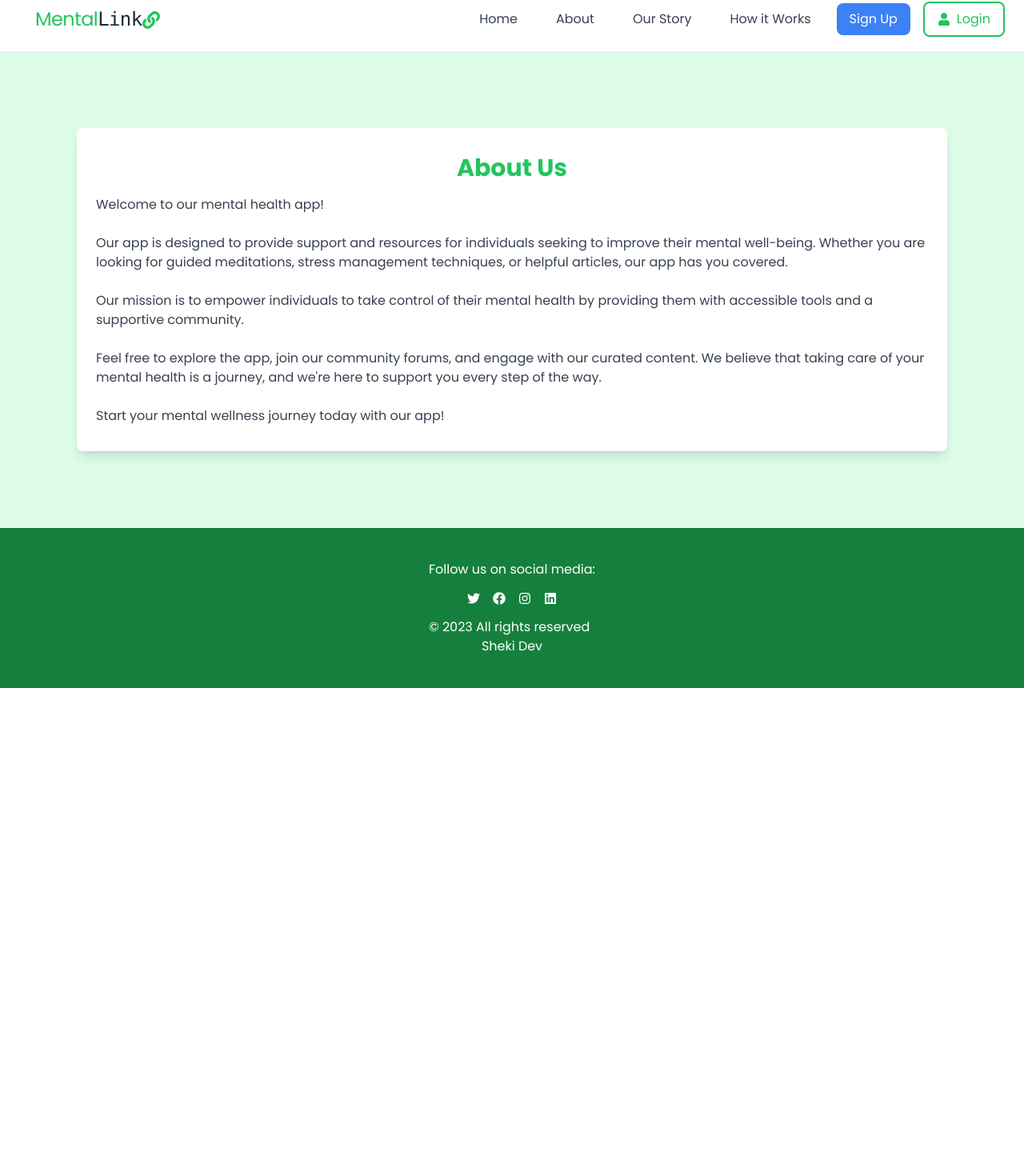
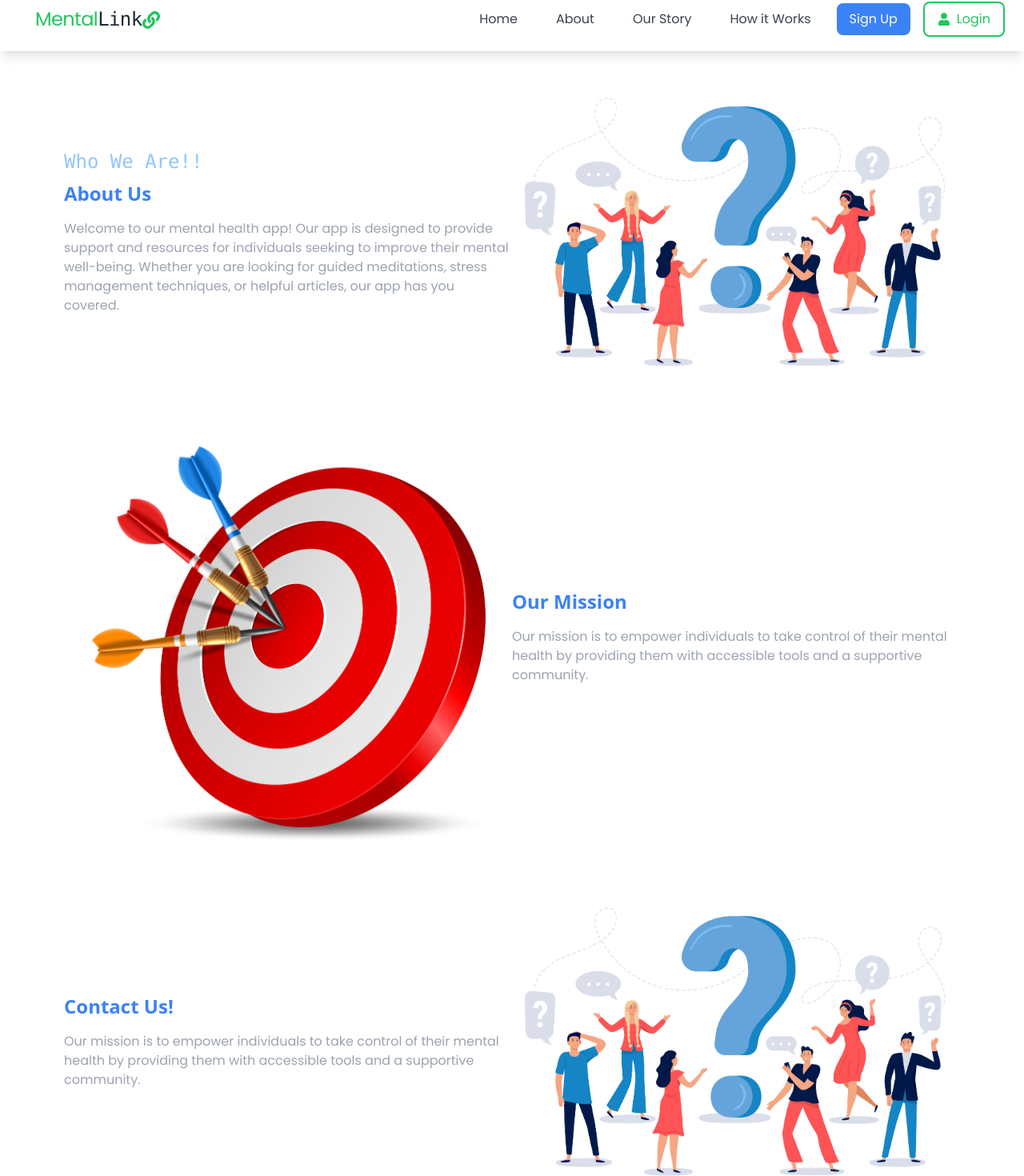
Before and after one commit to shekinahmanyi/mental_link_project, a React (Create React App) app in the folder frontend/: page /about in a window 1280 px wide. Shown: the part 16-1486 px from the top of the page at 80% size. Before the commit the page ends 876 px from the top, so only its background shows below. Built offline with nearby package versions, Linux system fonts and the light colour scheme.

Commit message:
Made Changes to the About Section

```diff
--- a/frontend/src/pages/About.jsx
+++ b/frontend/src/pages/About.jsx
@@ -1,33 +1,77 @@
-import React from 'react';
-import Footer from '../components/Footer';
+import React from "react";
+import Footer from "../components/Footer";
+import h5 from "../assets/images/h5.jpg";
+import mission from "../assets/images/mission.jpg";
 
 function About() {
+
+
   return (
     <div>
-    <div className="p-24 flex flex-col items-center bg-green-100">
-      <div className=" mx-auto px-6 py-8 bg-white rounded-lg shadow-lg">
-        <h2 className="text-3xl font-bold mb-4 text-green-500 text-center">About Us</h2>
-        <p className="text-gray-700 mb-6">
-          Welcome to our mental health app!
-        </p>
-        <p className="text-gray-700 mb-6">
-          Our app is designed to provide support and resources for individuals seeking to improve their mental well-being.
-          Whether you are looking for guided meditations, stress management techniques, or helpful articles, our app has you covered.
-        </p>
-        <p className="text-gray-700 mb-6">
-          Our mission is to empower individuals to take control of their mental health by providing them with accessible tools
-          and a supportive community.
-        </p>
-        <p className="text-gray-700 mb-6">
-          Feel free to explore the app, join our community forums, and engage with our curated content. We believe that
-          taking care of your mental health is a journey, and we're here to support you every step of the way.
-        </p>
-        <p className="text-gray-700">
-          Start your mental wellness journey today with our app!
-        </p>
+      <div className="p-4 flex flex-col items-center">
+        {/* SECTION 1*/}
+        <section className="bg-white py-4">
+          <div className="container mx-auto px-4 md:px-8 lg:px-16 flex flex-wrap items-center">
+            <div className="w-full md:w-1/2 mb-8 md:mb-0">
+              <h1 className="text-2xl text-blue-300 mb-2 md:mb-2 font-mono">
+                Who We Are!!
+              </h1>
+              <h2 className="text-2xl text-blue-500 font-bold mb-2 md:mb-4 font-sans">
+                About Us
+              </h2>
+              <p className="text-base text-gray-400">
+                Welcome to our mental health app! Our app is designed to provide
+                support and resources for individuals seeking to improve their
+                mental well-being. Whether you are looking for guided
+                meditations, stress management techniques, or helpful articles,
+                our app has you covered.
+              </p>
+            </div>
+            <div className="w-full md:w-1/2">
+              <img src={h5} alt="Question" className="w-full h-auto" />
+            </div>
+          </div>
+        </section>
+
+        {/* SECTION 2*/}
+        <section className="bg-white py-4">
+          <div className="container mx-auto px-4 md:px-8 lg:px-16 flex flex-wrap items-center">
+            <div className="w-full md:w-1/2">
+              <img src={mission} alt="Question" className="w-full h-auto" />
+            </div>
+            <div className="w-full md:w-1/2 mb-8 md:mb-0">
+              <h2 className="text-2xl text-blue-500 font-bold mb-4 md:mb-4 font-sans">
+                Our Mission
+              </h2>
+              <p className="text-base text-gray-400">
+                Our mission is to empower individuals to take control of their
+                mental health by providing them with accessible tools and a
+                supportive community.
+              </p>
+            </div>
+          </div>
+        </section>
+
+        {/* SECTION 3*/}
+        <section className="bg-white py-4">
+          <div className="container mx-auto px-4 md:px-8 lg:px-16 flex flex-wrap items-center">
+            <div className="w-full md:w-1/2 mb-8 md:mb-0">
+              <h2 className="text-2xl text-blue-500 font-bold mb-4 md:mb-4 font-sans">
+                Contact Us!
+              </h2>
+              <p className="text-base text-gray-400">
+                Our mission is to empower individuals to take control of their
+                mental health by providing them with accessible tools and a
+                supportive community.
+              </p>
+            </div>
+            <div className="w-full md:w-1/2">
+              <img src={h5} alt="Question" className="w-full h-auto" />
+            </div>
+          </div>
+        </section>
       </div>
-      </div>
-      <Footer/>
+      <Footer />
     </div>
   );
 }
```
